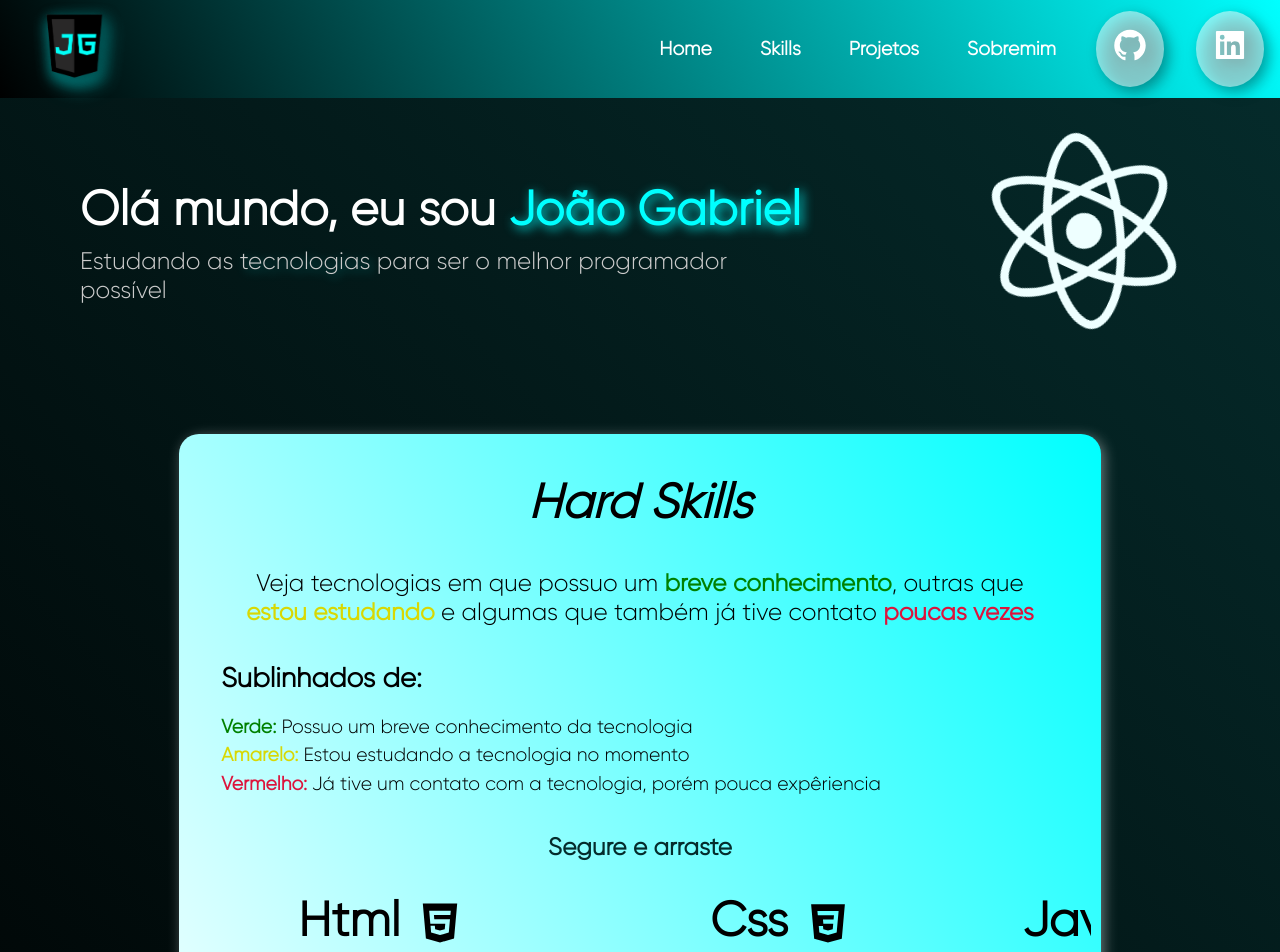
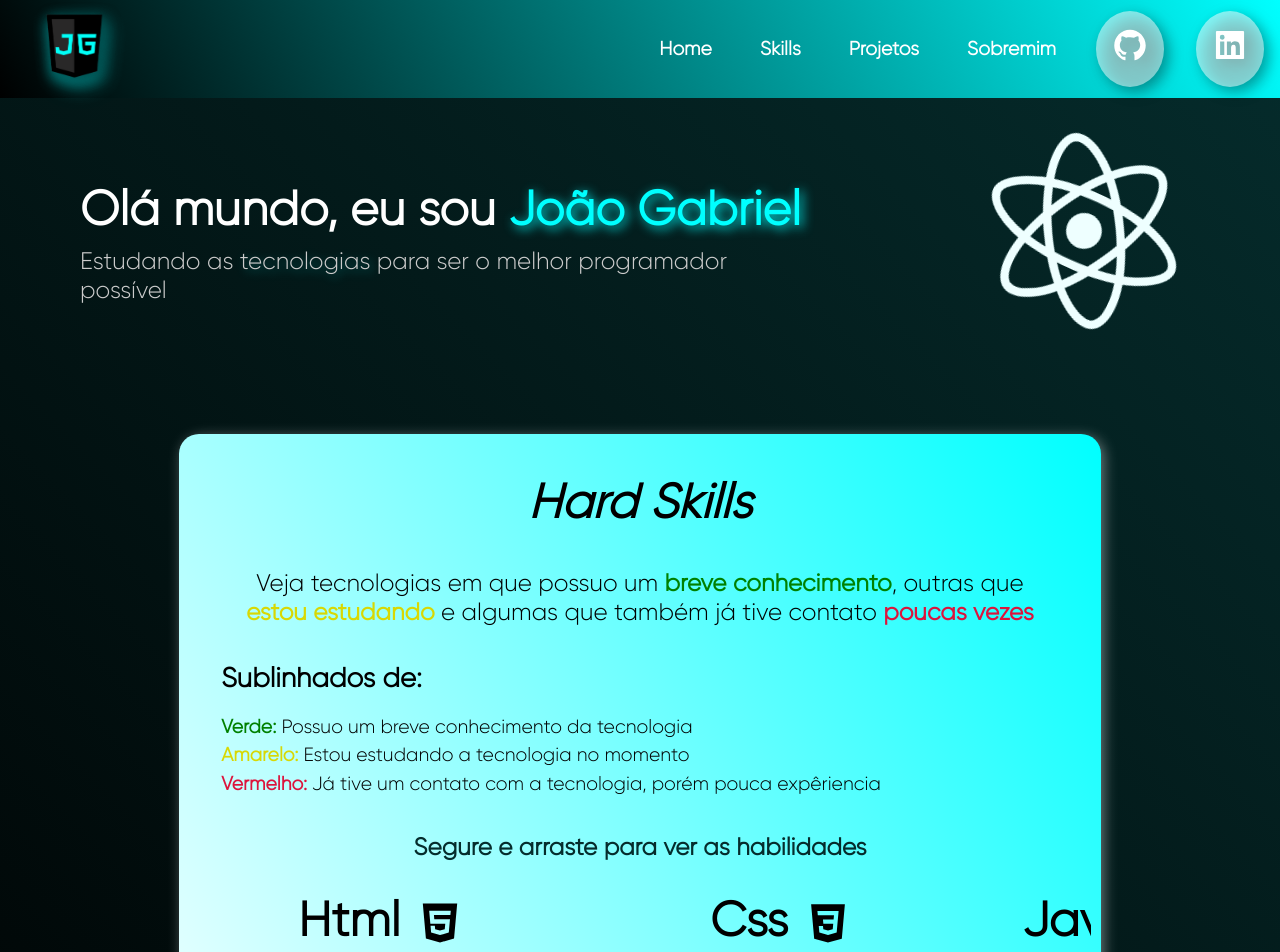
Before and after one commit to oAoj1/Portfolio, a React (Vite) app: page / in a window 1280 px wide. Shown: the top 952 px of the page. Built offline with nearby package versions, Linux system fonts and the light colour scheme.

Commit message:
Update index.jsx

```diff
--- a/src/Skills/Hard/index.jsx
+++ b/src/Skills/Hard/index.jsx
@@ -32,7 +32,7 @@ export default function HardSkills(){
 
             </div>
 
-            <h5 className="segureArrasteTexto">Segure e arraste</h5>
+            <h5 className="segureArrasteTexto">Segure e arraste para ver as habilidades</h5>
 
             <motion.div
                 className="hardSkillsContainer"
```
